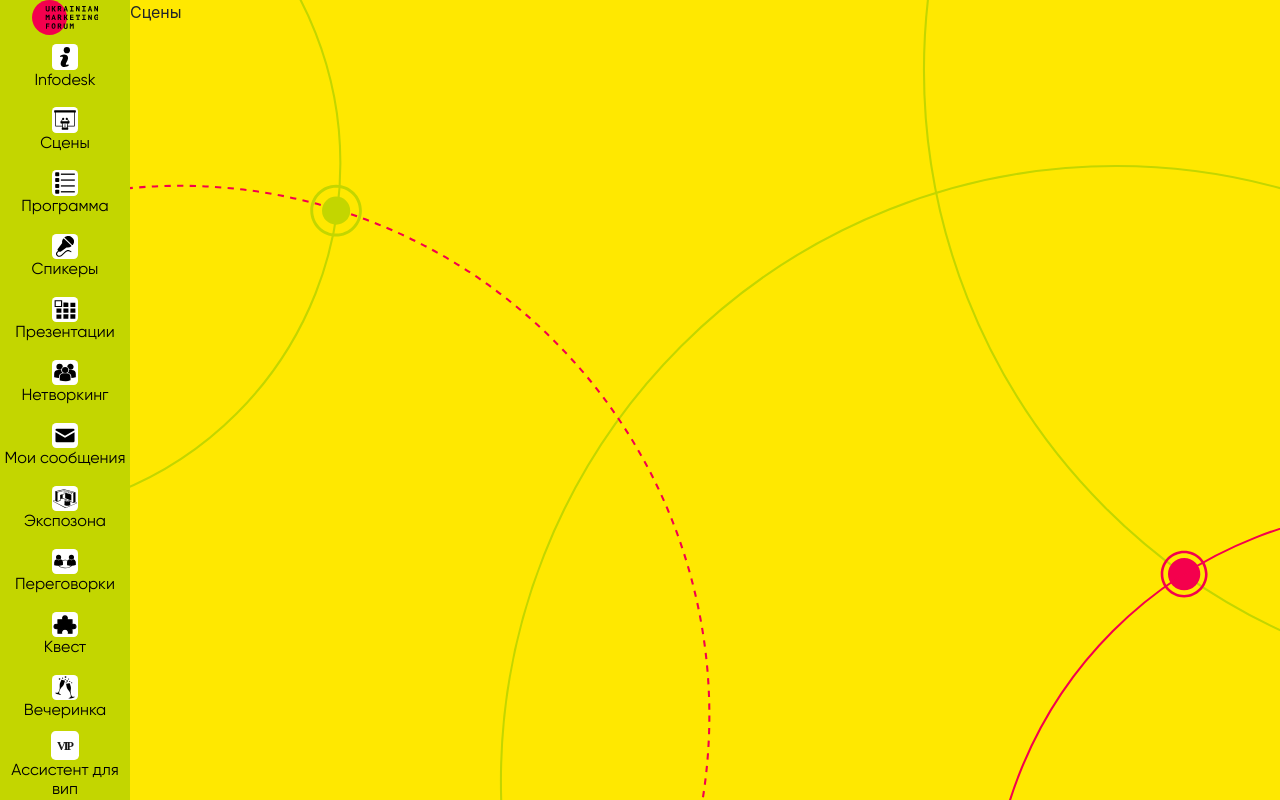
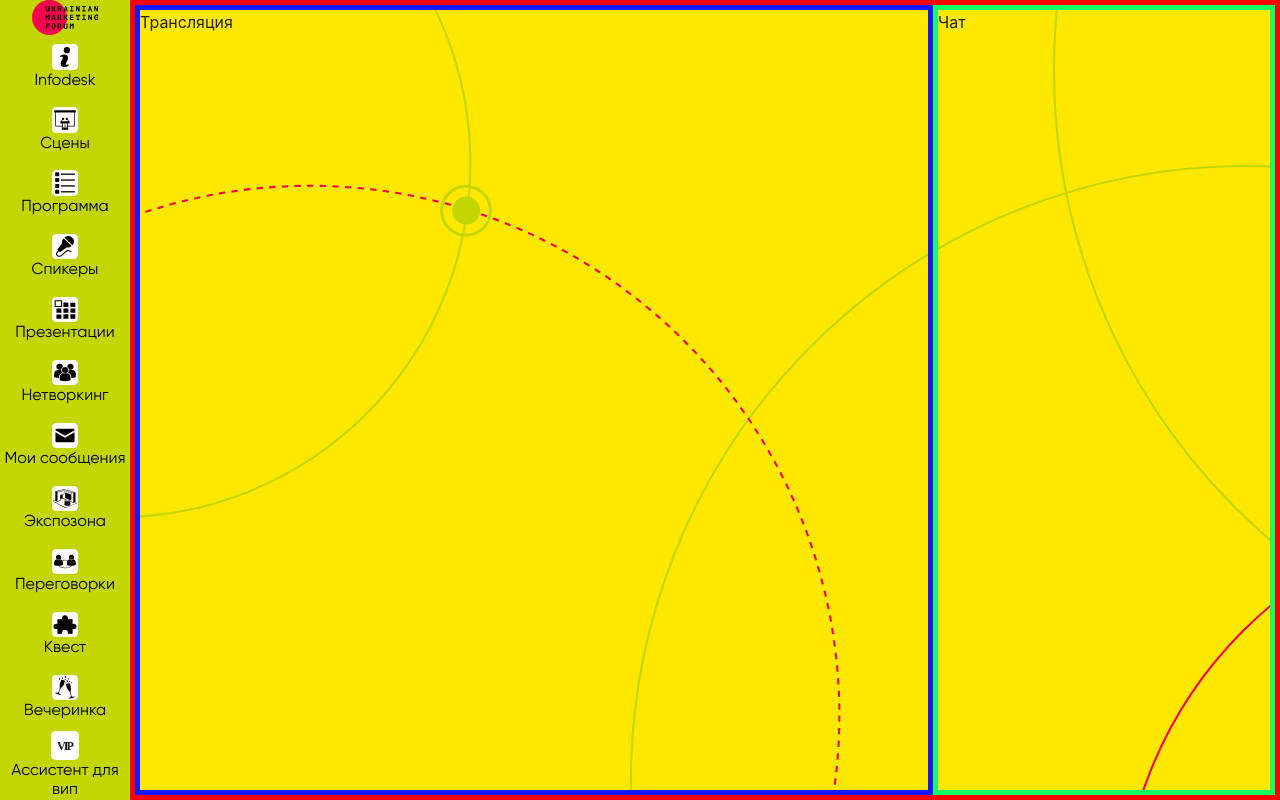
Before and after one commit to r1ddev/eventy, a React (Create React App) app: page /front/app/scenes in a window 1280 px wide. Built offline with nearby package versions, Linux system fonts and the light colour scheme.

Commit message:
up frames

```diff
--- a/src/components/frame/frame.css
+++ b/src/components/frame/frame.css
@@ -5,6 +5,12 @@
     width: 100%;
     display: flex;
     flex-direction: row;
+}
+
+.frame-container{
+    flex-grow: 1;
+    overflow: hidden;
+    min-width: 1000px;
     background-image: url(../../images/background.svg);
     background-repeat: no-repeat;
     background-size: cover;
--- a/src/components/frame/frame.js
+++ b/src/components/frame/frame.js
@@ -9,9 +9,11 @@ class Frame extends React.Component {
         return (
             <div id="frame">
                 <Menu />
-                {
-                    this.props.children
-                }
+                <div className="frame-container">
+                    {
+                        this.props.children
+                    }
+                </div>
             </div>
         )
     }
--- a/src/pages/scenes/scenes.css
+++ b/src/pages/scenes/scenes.css
@@ -0,0 +1,20 @@
+#scenes{
+    width: 100%;
+    height: 100%;
+    display: flex;
+    flex-direction: row;
+    border: 5px solid red;
+
+}
+
+#scenes .scenes-translation{
+    width: 70%;
+    border: 5px solid rgb(20, 24, 255);
+
+}
+
+#scenes .scenes-chat{
+    width: 30%;
+    border: 5px solid rgb(20, 255, 98);
+
+}
--- a/src/pages/scenes/scenes.js
+++ b/src/pages/scenes/scenes.js
@@ -8,8 +8,9 @@ class Scenes extends React.Component {
 
     render() {
         return (
-            <div>
-                Сцены
+            <div id="scenes">
+                <div className="scenes-translation">Трансляция</div>
+                <div className="scenes-chat">Чат</div>
             </div>
         )
     }
```
